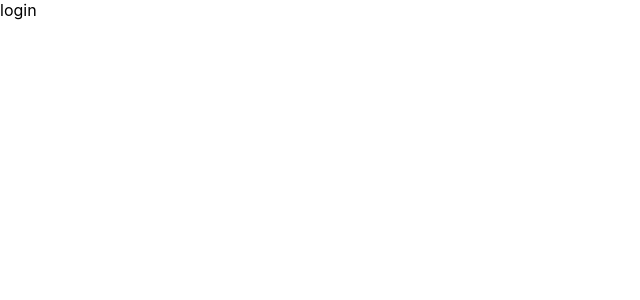
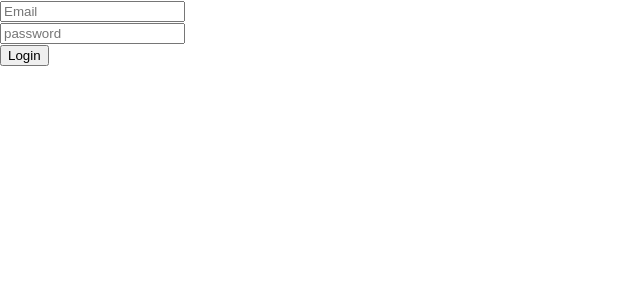
Before and after one commit to Shubham17kr/Reels-App, a React (Create React App) app: page /login in a window 1280 px wide. Shown: the top 300 px of the page, without its empty margins (0-640 px from the left). Built offline with nearby package versions, Linux system fonts and the light colour scheme.

Commit message:
login sample

```diff
--- a/package.json
+++ b/package.json
@@ -6,6 +6,7 @@
     "@testing-library/jest-dom": "^5.16.5",
     "@testing-library/react": "^13.4.0",
     "@testing-library/user-event": "^13.5.0",
+    "firebase": "^9.19.1",
     "react": "^18.2.0",
     "react-dom": "^18.2.0",
     "react-router-dom": "^5.3.1",
--- a/src/components/Login.jsx
+++ b/src/components/Login.jsx
@@ -1,8 +1,28 @@
+import { useState } from "react"
+
 function Login()
 {
+    const [email,setEmail]=useState("")
+    const [password,setPassword]=useState("")
+
+    const trackEmail=function(e)
+    {
+        setEmail(e.target.value)
+    }
+    const trackpassword=function(e)
+    {
+        setPassword(e.target.value)
+    }
+    const printResult=()=>{
+        alert(email+" "+password)
+    }
+
     return(
         <>
-        login</>
+        <input type="email"  onChange={trackEmail} placeholder="Email"/><br/>
+        <input type="password"  onChange={trackpassword} placeholder="password"/><br/>
+        <button type="click" onClick={printResult} >Login</button>
+        </>
     )
 }
 export default Login
```
Also changed, not shown: src/firebase.js (added, +17 -0 lines), 1 other file (tests, documents, lock files or other folders).
